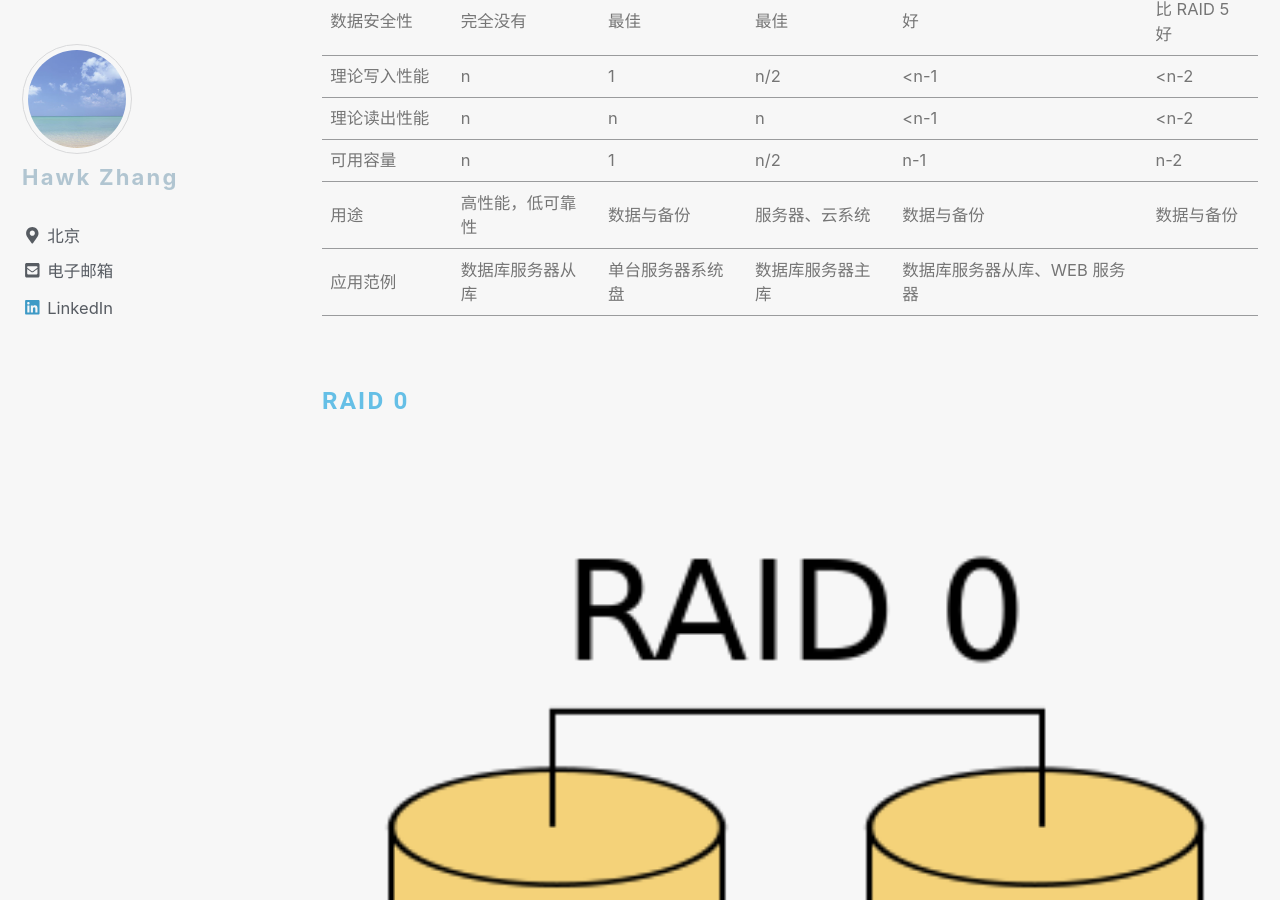
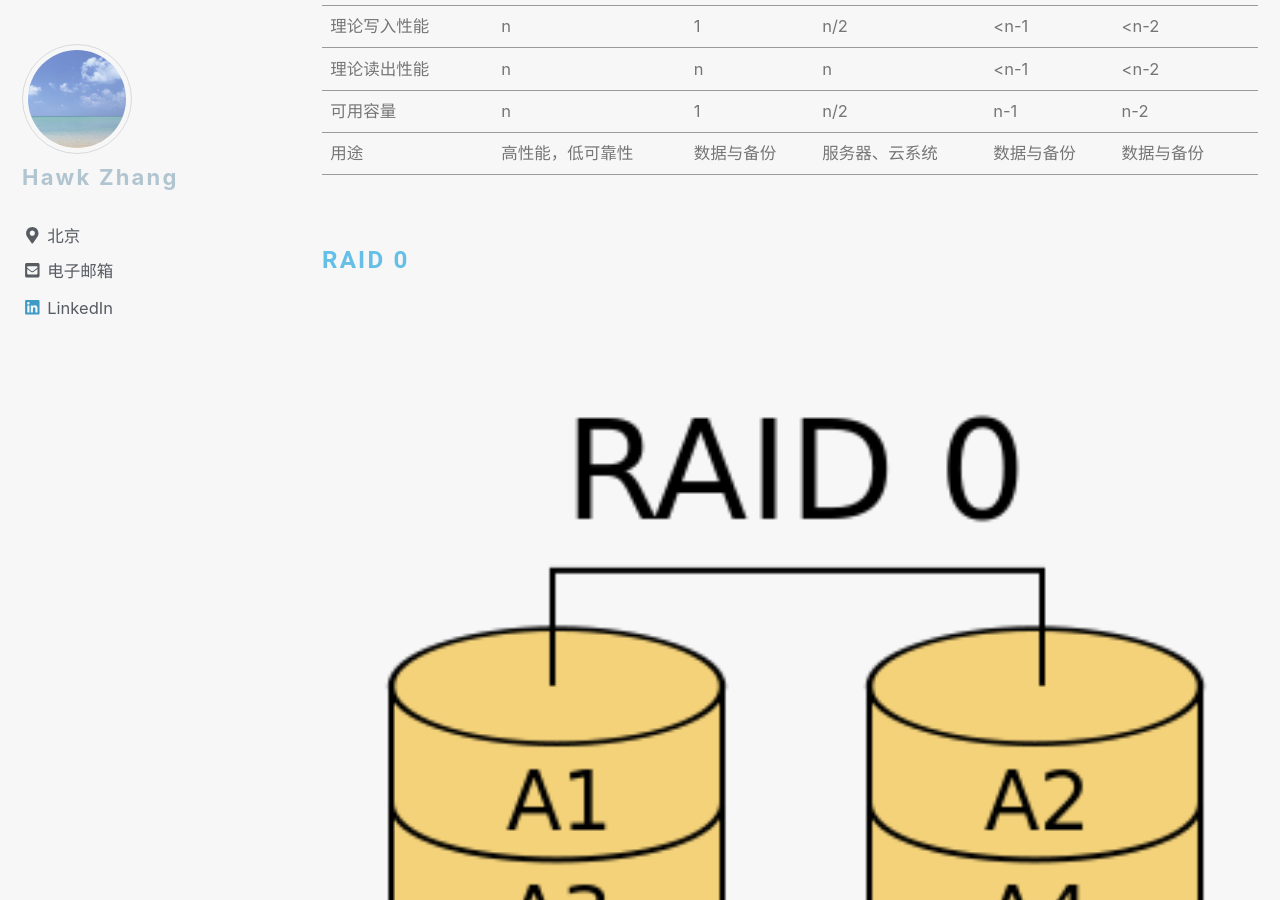
Before and after one commit to narru888/linotes_note, a Jekyll site: the page built from _posts/linux/basic/2015-01-03-storage.md, in a window 1280 px wide and 900 px high, scrolled down 23953 px. Built offline with Jekyll 4.4.1, drawn with Linux system fonts in a browser that asks for light colours; nearby versions of some CDN libraries; a script that is not in the unit is left out.

Commit message:
update on 2018-12-09 10:10:01 CST

```diff
--- a/_posts/linux/basic/2015-01-03-storage.md
+++ b/_posts/linux/basic/2015-01-03-storage.md
@@ -733,7 +733,7 @@
 | 理论读出性能 | n | n | n | &lt;n-1 | &lt;n-2 |
 | 可用容量 | n | 1 | n/2 | n-1 | n-2 |
 | 用途 | 高性能，低可靠性 | 数据与备份 | 服务器、云系统 | 数据与备份 | 数据与备份 |
-| 应用范例 | 数据库服务器从库 | 单台服务器系统盘 | 数据库服务器主库 | 数据库服务器从库、WEB 服务器 | |
+
 
 
 
```
Also changed, not shown: _posts/devop/2017-05-01-interview.md (+0 -1 lines).
